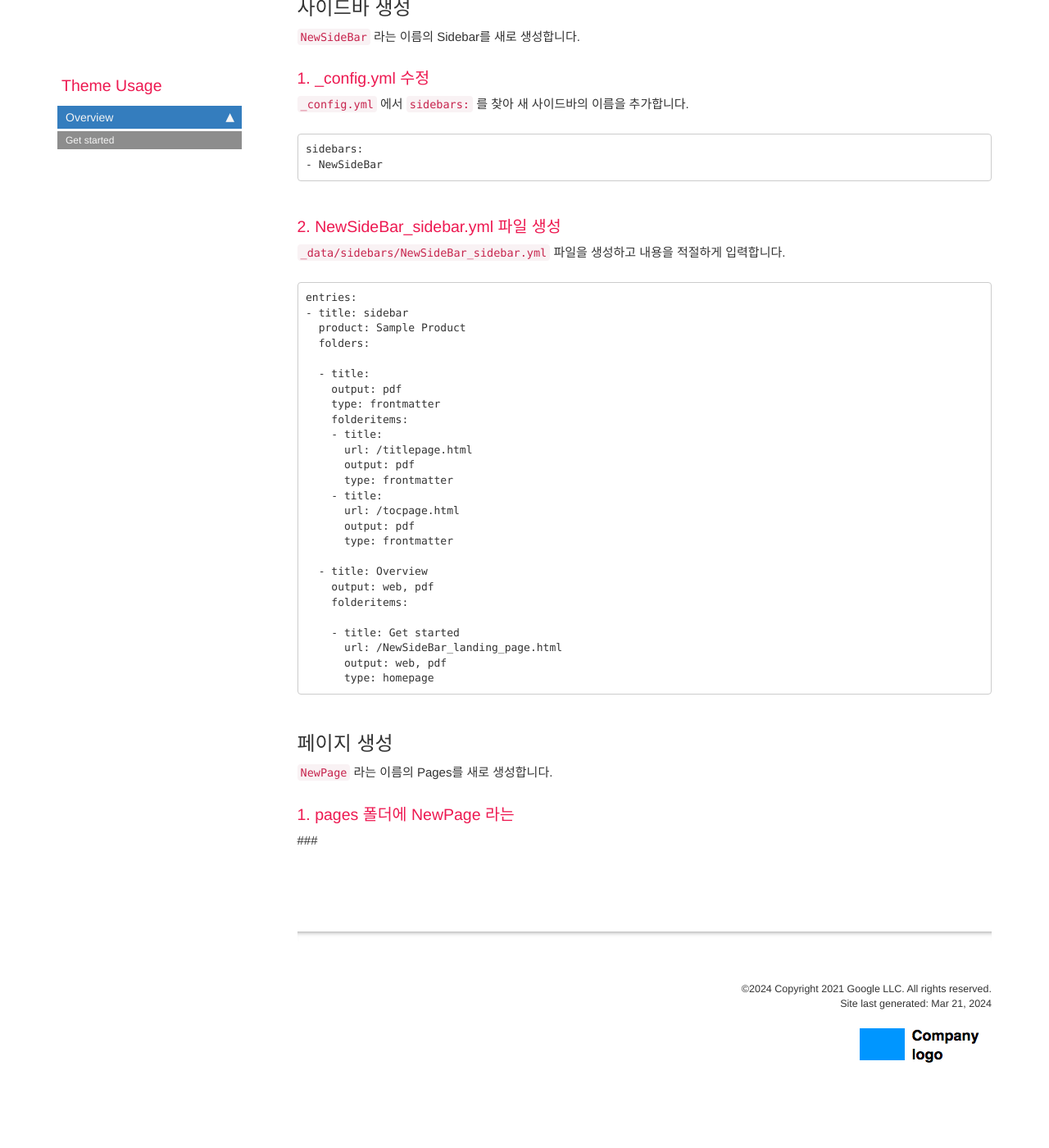
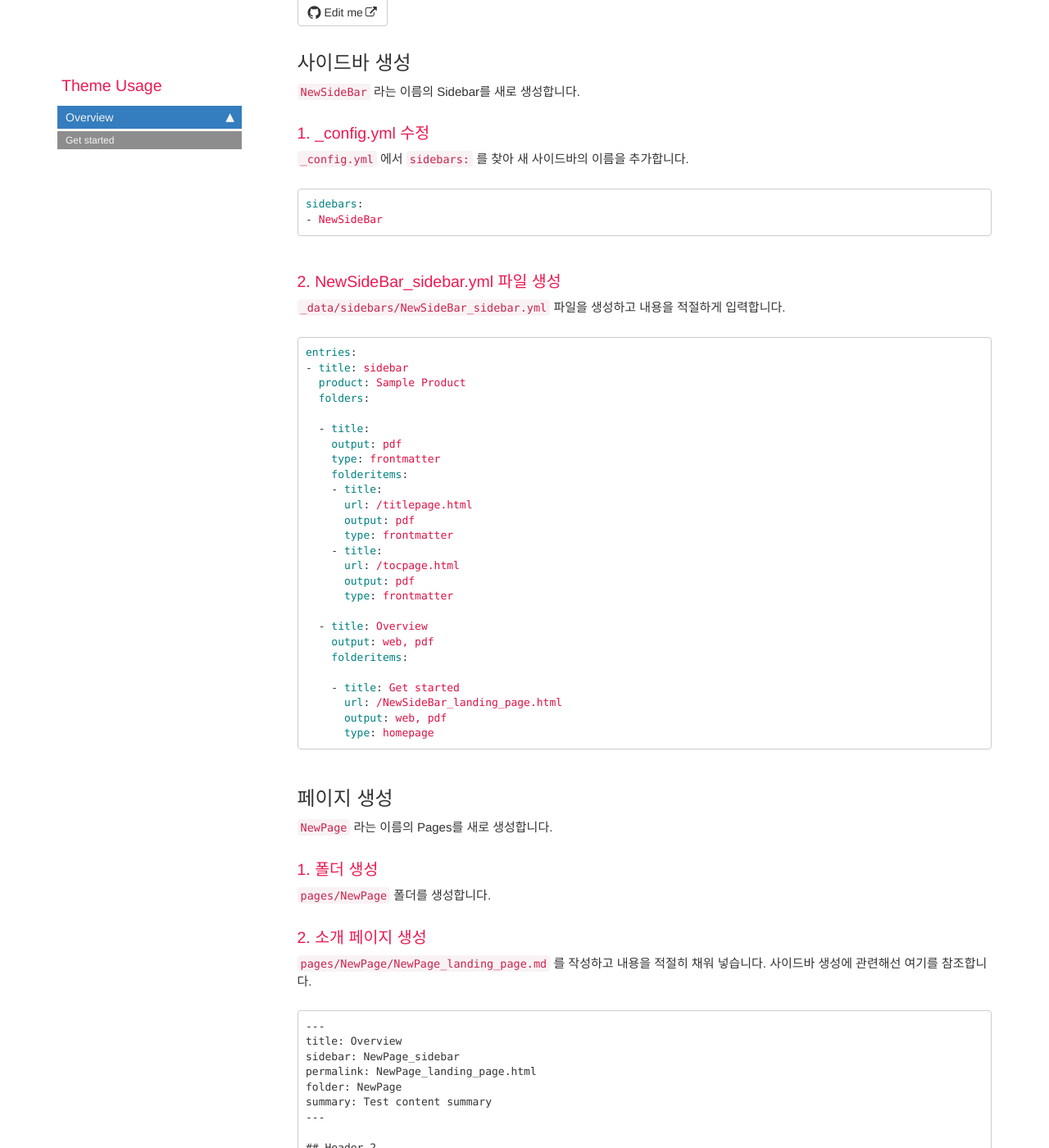
Before and after one commit to rlawlwhs/rlawlwhs.github.io, a Jekyll site: the page built from pages/themeUsage/themeUsage_landing_page.md, in a window 1280 px wide and 1400 px high, scrolled down 454 px. Shown: the whole window at 82% size. Built offline with Jekyll 4.4.1, drawn with Linux system fonts in a browser that asks for light colours; comment, search, counter and statistics services are not loaded; before the commit the page ends 1826 px from its top, so only the background shows below that; some of the changed text lies outside the part shown.

Commit message:
Modified   pages/themeUsage/themeUsage_landing_page.md

````diff
--- a/pages/themeUsage/themeUsage_landing_page.md
+++ b/pages/themeUsage/themeUsage_landing_page.md
@@ -14,7 +14,7 @@
 
 `_config.yml` 에서 `sidebars:` 를 찾아 새 사이드바의 이름을 추가합니다.
 
-```
+```yaml
 sidebars:
 - NewSideBar
 ```
@@ -23,7 +23,7 @@
 
 `_data/sidebars/NewSideBar_sidebar.yml` 파일을 생성하고 내용을 적절하게 입력합니다.
 
-```
+```yaml
 entries:
 - title: sidebar
   product: Sample Product
@@ -56,8 +56,53 @@
 
 `NewPage` 라는 이름의 Pages를 새로 생성합니다.
 
-### 1. pages 폴더에 NewPage 라는
+### 1. 폴더 생성
 
+`pages/NewPage` 폴더를 생성합니다.
 
+### 2. 소개 페이지 생성
 
-###
+`pages/NewPage/NewPage_landing_page.md` 를 작성하고 내용을 적절히 채워 넣습니다. 사이드바 생성에 관련해선 여기를 참조합니다.
+
+```
+---
+title: Overview
+sidebar: NewPage_sidebar
+permalink: NewPage_landing_page.html
+folder: NewPage
+summary: Test content summary
+---
+
+## Header 2
+
+Example Contnet
+```
+
+### 3. topnav.yml 수정
+
+`_data/topnav_yml` 에 새로 생성한 페이지를 적절한 위치에 추가합니다.
+
+```yaml
+    - title: Products
+      folderitems:
+        - title: NewPage
+          url: /NewPage_landing_page.html
+```
+
+### 4. home_sidebar.yml 수정
+
+`_data/sidebars/home_sidebar.yml` 에 새로 생성한 페이지를 적절한 위치에 추가합니다.
+
+```yaml
+entries:
+- title: Sidebar
+  levels: one
+  folders:
+
+  - title: Products
+    output: web
+    folderitems:
+    - title: NewPage
+      url: /NewPage_landing_page.html
+      output: web
+```
````
